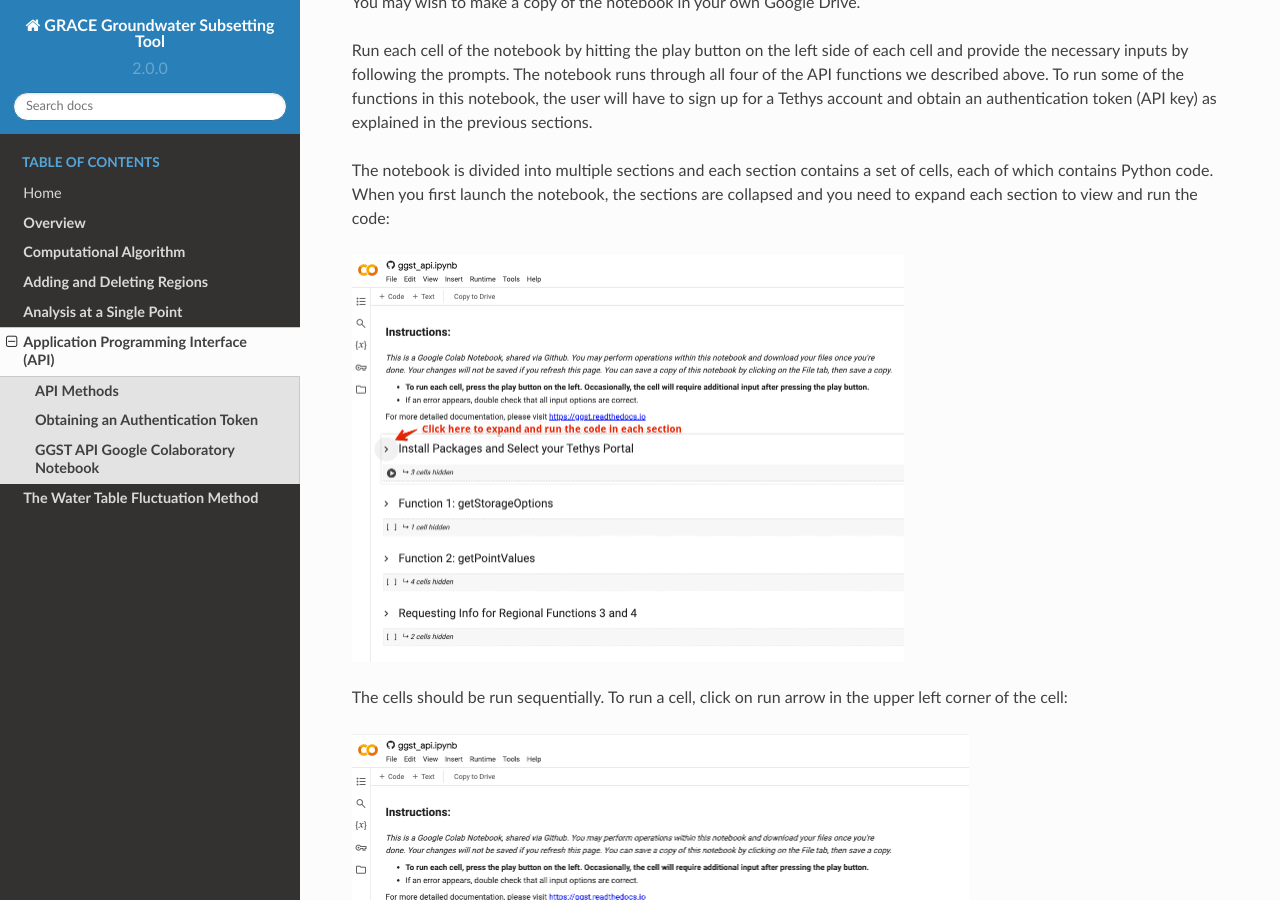
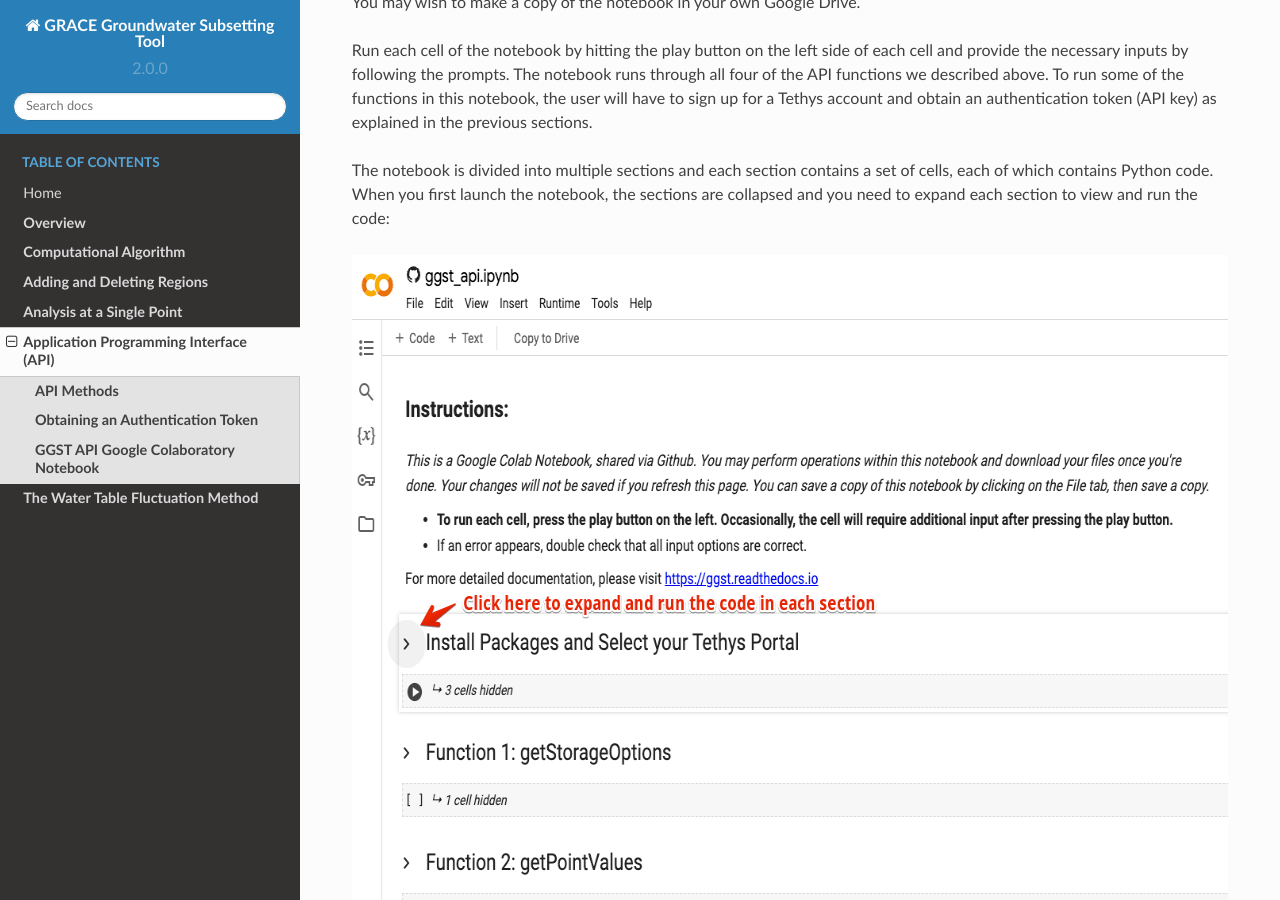
Before and after one commit to BYU-Hydroinformatics/ggst, a Sphinx documentation site: the page built from docs/source/api.rst, in a window 1280 px wide and 900 px high, scrolled down 3749 px. Built offline with Sphinx 7.4.7 and the Read the Docs theme 2.0.0, drawn with Linux system fonts in a browser that asks for light colours.

Commit message:
Update api.rst
changed image sizes

```diff
--- a/docs/source/api.rst
+++ b/docs/source/api.rst
@@ -148,22 +148,22 @@ Run each cell of the notebook by hitting the play button on the left side of eac
 The notebook is divided into multiple sections and each section contains a set of cells, each of which contains Python code. When you first launch the notebook, the sections are collapsed and you need to expand each section to view and run the code:
 
 .. image:: images-api/colab_sections.png
-   :scale: 50%
+   :scale: 100%
 
 The cells should be run sequentially. To run a cell, click on run arrow in the upper left corner of the cell:
 
 .. image:: images-api/colab_cells.png
-   :scale: 50%
+   :scale: 100%
 
 Some cells require inputs as shown on the right side. You should enter the inputs before running the associated cells:
 
 .. image:: images-api/colab_inputs.png
-   :scale: 50%
+   :scale: 100%
 
 Some cells produce outputs when you run the cell. The outputs are displayed just below the cells:
 
 .. image:: images-api/colab_outputs.png
-   :scale: 50%
+   :scale: 100%
 
 The code is divided into six sections designed to help the user understand how to call each of the four functions and how to plot and visualize them.
 
```
